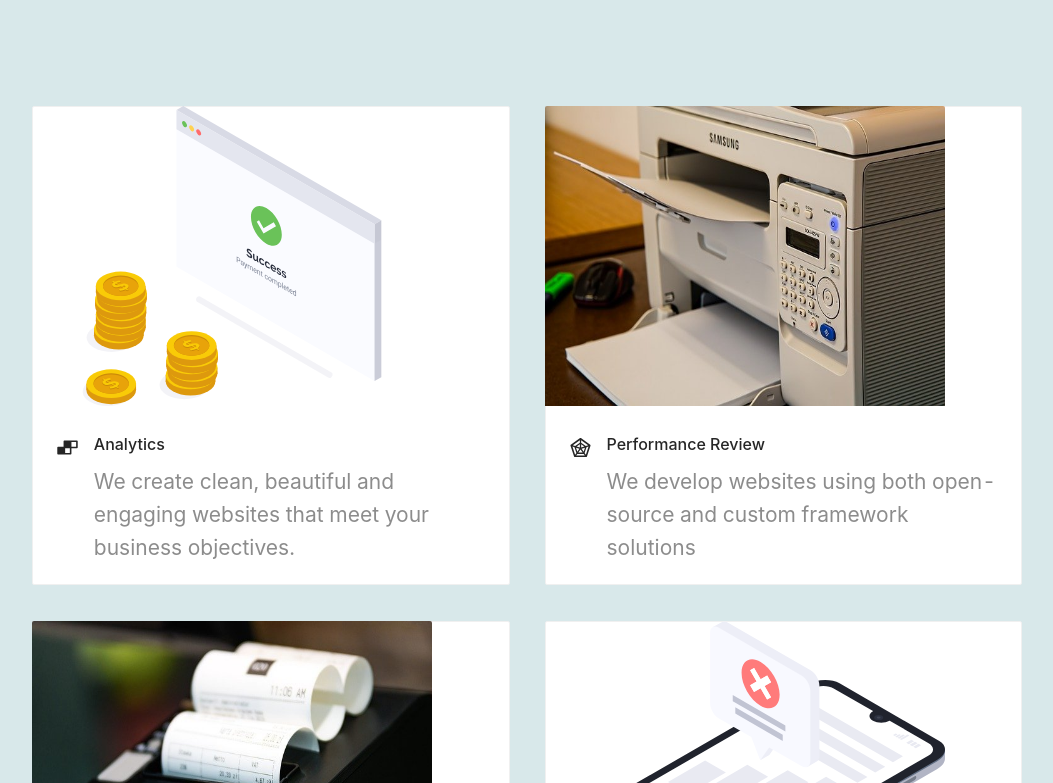
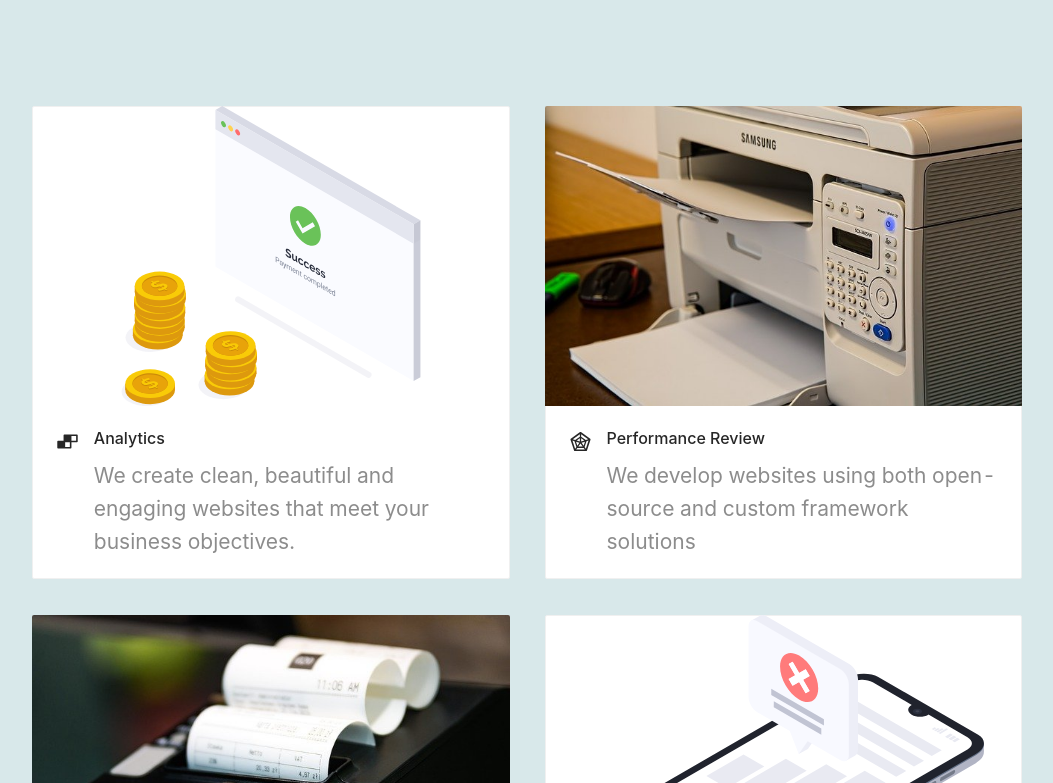
Before and after one commit to njeririziki/Next-, a Next.js app: page /features in a window 1280 px wide. Shown: the part 917-1700 px from the top of the page, without its empty margins (113-1166 px from the left). Built offline with nearby package versions, Linux system fonts and the light colour scheme; a web font is replaced by a local one.

Commit message:
Fix : image optimization

```diff
--- a/Component/Cards/GridList.js
+++ b/Component/Cards/GridList.js
@@ -19,7 +19,7 @@ const GridCards = ({data}) => {
           <List.Item key={total.key}
           style={{ fontSize:'1.5em'}}>
             <Card hoverable={true}
-            cover={total.cover?<Image src={total.cover} alt='Cover'
+            cover={total.cover?<img src={total.cover} alt='Cover'
             width='400px' height='300px'/> : null}
             >
            <Meta
```
